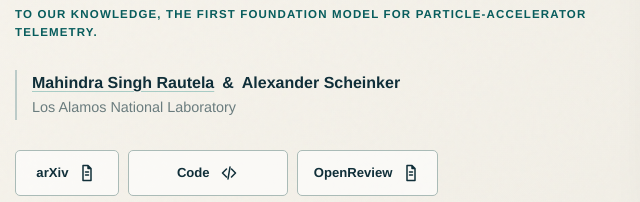
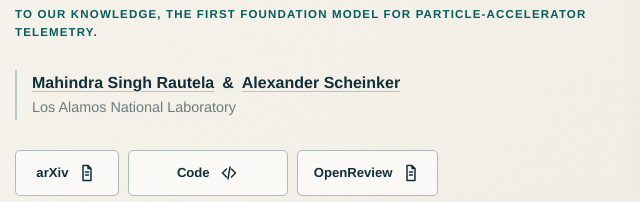
Before and after one commit to mahindrautela/sensoformer, a plain HTML site: page index.html in a window 1280 px wide. Shown: the part 378-580 px from the top of the page, 25-665 px from the left. Drawn offline with Linux system fonts and the light colour scheme.

Commit message:
Link Alexander Scheinker author profile

```diff
--- a/index.html
+++ b/index.html
@@ -61,7 +61,7 @@
           <p class="authors">
             <a href="https://mahindrautela.github.io/" target="_blank" rel="noreferrer">Mahindra Singh Rautela</a>
             <span aria-hidden="true">&amp;</span>
-            <span>Alexander Scheinker</span>
+            <a href="https://alexscheinker.github.io/" target="_blank" rel="noreferrer">Alexander Scheinker</a>
           </p>
           <p class="affiliation">Los Alamos National Laboratory</p>
         </div>
```
